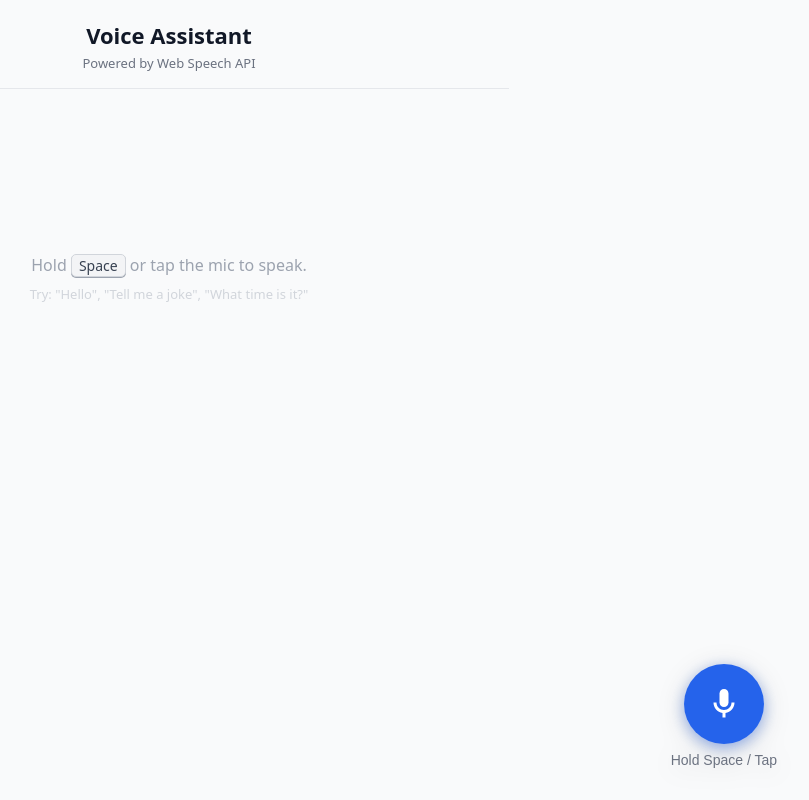
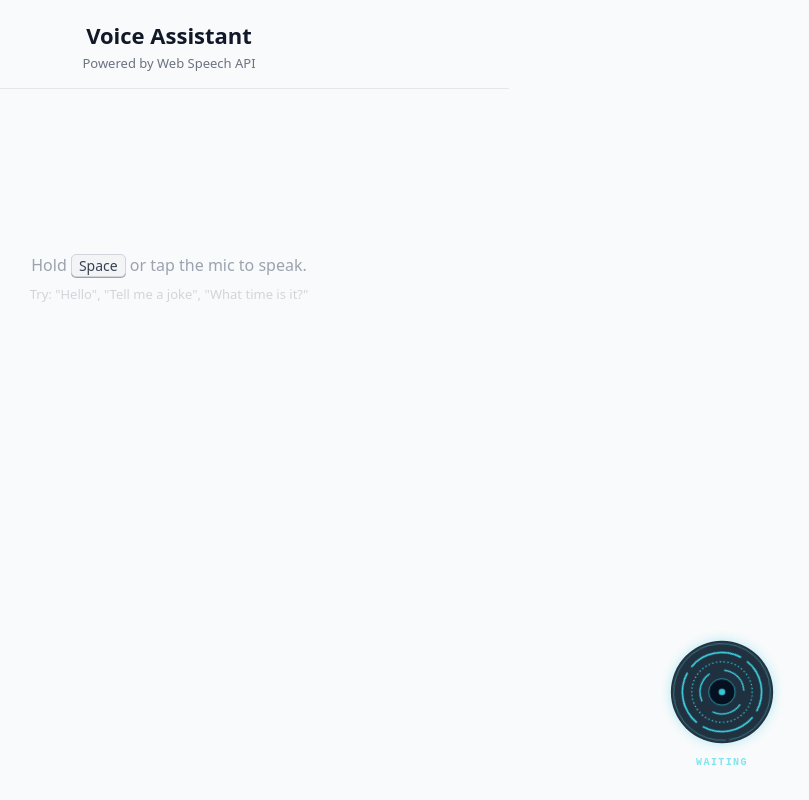
Before and after one commit to khajer/stts-web, a React (Vite) app: page / in a window 1280 px wide. Shown: the whole page, without its empty margins (471-1280 px from the left). Built offline with nearby package versions, Linux system fonts and the light colour scheme.

Commit message:
mic icon

```diff
--- a/src/components/MicButton.css
+++ b/src/components/MicButton.css
@@ -1,67 +1,154 @@
+/* ── J.A.R.V.I.S. HUD Mic Button ────────────────────────────── */
+
 .mic-button {
   display: flex;
   flex-direction: column;
   align-items: center;
-  gap: 8px;
+  gap: 10px;
   background: none;
   border: none;
   cursor: pointer;
   padding: 0;
-  color: inherit;
-  transition: transform 0.15s ease;
-  filter: drop-shadow(0 4px 12px rgba(0, 0, 0, 0.15));
+  color: #3dd8e8;
+  transition: transform 0.15s ease, color 0.3s ease;
+  user-select: none;
+  -webkit-tap-highlight-color: transparent;
 }
 
 .mic-button:active:not(.disabled) {
-  transform: scale(0.95);
+  transform: scale(0.96);
 }
 
 .mic-button.disabled {
   cursor: not-allowed;
-  opacity: 0.5;
+  color: #1e6a73;
 }
 
-.mic-icon {
-  display: flex;
-  align-items: center;
-  justify-content: center;
-  width: 80px;
-  height: 80px;
-  border-radius: 50%;
-  background: #2563eb;
-  color: white;
-  transition: background 0.2s ease, box-shadow 0.2s ease;
-  box-shadow: 0 4px 14px rgba(37, 99, 235, 0.4);
+/* ── HUD ring container ──────────────────────────────────────── */
+
+.hud-rings {
+  width: 110px;
+  height: 110px;
+  filter: drop-shadow(0 0 6px rgba(61, 216, 232, 0.45));
+  transition: filter 0.4s ease;
 }
 
-.mic-icon svg {
-  width: 36px;
-  height: 36px;
+.hud-rings svg {
+  width: 100%;
+  height: 100%;
+  overflow: visible;
 }
 
-.mic-button.listening .mic-icon {
-  background: #dc2626;
-  box-shadow: 0 0 0 0 rgba(220, 38, 38, 0.6);
-  animation: pulse 1.2s infinite;
+/* ── Ring rotation — all rings share centre of SVG viewBox ──── */
+
+.ring {
+  transform-box: view-box;
+  transform-origin: center;
 }
 
-.mic-button.disabled .mic-icon {
-  background: #6b7280;
-  box-shadow: none;
+/* idle: varied speeds and directions */
+.ring-1 { animation: spin-cw  23s linear infinite; }
+.ring-2 { animation: spin-cw   9s linear infinite; }
+.ring-3 { animation: spin-ccw 17s linear infinite; }
+.ring-4 { animation: spin-cw   5s linear infinite; }
+
+/* ── Listening state ─────────────────────────────────────────── */
+
+.mic-button.listening {
+  color: #00f0ff;
 }
 
+.mic-button.listening .hud-rings {
+  filter:
+    drop-shadow(0 0 10px rgba(0, 240, 255, 0.9))
+    drop-shadow(0 0 28px rgba(0, 240, 255, 0.45));
+  animation: hud-pulse 1.4s ease-in-out infinite;
+}
+
+/* listening: faster, mixed directions */
+.mic-button.listening .ring-1 { animation: spin-ccw  8s linear infinite; }
+.mic-button.listening .ring-2 { animation: spin-cw   3s linear infinite; }
+.mic-button.listening .ring-3 { animation: spin-ccw  5s linear infinite; }
+.mic-button.listening .ring-4 { animation: spin-cw   1.8s linear infinite; }
+
+/* ── Processing state ───────────────────────────────────────── */
+
+.mic-button.status-processing {
+  color: #3dd8e8;
+}
+
+.mic-button.status-processing .hud-rings {
+  animation: hud-pulse-slow 2s ease-in-out infinite;
+}
+
+/* ── Speaking state ─────────────────────────────────────────── */
+
+.mic-button.status-speaking {
+  color: #5ce4f5;
+}
+
+.mic-button.status-speaking .hud-rings {
+  filter:
+    drop-shadow(0 0 8px rgba(92, 228, 245, 0.7))
+    drop-shadow(0 0 20px rgba(92, 228, 245, 0.3));
+  animation: hud-pulse-slow 1.8s ease-in-out infinite;
+}
+
+/* ── Keyframes ──────────────────────────────────────────────── */
+
+@keyframes spin-cw {
+  to { transform: rotate(360deg); }
+}
+
+@keyframes spin-ccw {
+  to { transform: rotate(-360deg); }
+}
+
+@keyframes hud-pulse {
+  0%, 100% {
+    filter:
+      drop-shadow(0 0 8px rgba(0, 240, 255, 0.7))
+      drop-shadow(0 0 20px rgba(0, 240, 255, 0.3));
+  }
+  50% {
+    filter:
+      drop-shadow(0 0 14px rgba(0, 240, 255, 1))
+      drop-shadow(0 0 40px rgba(0, 240, 255, 0.6));
+  }
+}
+
+@keyframes hud-pulse-slow {
+  0%, 100% {
+    filter: drop-shadow(0 0 6px rgba(61, 216, 232, 0.5));
+  }
+  50% {
+    filter:
+      drop-shadow(0 0 12px rgba(61, 216, 232, 0.9))
+      drop-shadow(0 0 28px rgba(61, 216, 232, 0.4));
+  }
+}
+
+/* ── Label ──────────────────────────────────────────────────── */
+
 .mic-label {
-  font-size: 14px;
-  font-weight: 500;
-  color: #6b7280;
+  font-size: 10px;
+  font-weight: 600;
+  letter-spacing: 0.14em;
+  color: rgba(61, 216, 232, 0.65);
+  font-family: 'Courier New', Courier, monospace;
+  transition: color 0.3s ease;
 }
 
 .mic-button.listening .mic-label {
-  color: #dc2626;
+  color: #00f0ff;
+  text-shadow: 0 0 8px rgba(0, 240, 255, 0.8);
 }
 
-@keyframes pulse {
-  0% { box-shadow: 0 0 0 0 rgba(220, 38, 38, 0.6); }
-  70% { box-shadow: 0 0 0 20px rgba(220, 38, 38, 0); }
-  100% { box-shadow: 0 0 0 0 rgba(220, 38, 38, 0); }
+.mic-button.status-processing .mic-label,
+.mic-button.status-speaking .mic-label {
+  color: rgba(61, 216, 232, 0.85);
 }
+
+.mic-button.disabled .mic-label {
+  color: rgba(30, 106, 115, 0.6);
+}
--- a/src/components/MicButton.tsx
+++ b/src/components/MicButton.tsx
@@ -1,5 +1,5 @@
-import type { RecognitionStatus } from '../types/speech';
-import './MicButton.css';
+import type { RecognitionStatus } from "../types/speech";
+import "./MicButton.css";
 
 interface MicButtonProps {
   status: RecognitionStatus;
@@ -8,33 +8,94 @@ interface MicButtonProps {
 }
 
 export function MicButton({ status, onStart, onStop }: MicButtonProps) {
-  const isListening = status === 'listening';
-  const isDisabled = status === 'processing' || status === 'speaking';
+  const isListening = status === "listening";
+  const isDisabled = status === "processing" || status === "speaking";
 
   return (
     <button
-      className={`mic-button ${isListening ? 'listening' : ''} ${isDisabled ? 'disabled' : ''}`}
+      className={`mic-button status-${status} ${isListening ? "listening" : ""} ${isDisabled ? "disabled" : ""}`}
       onClick={isListening ? onStop : onStart}
       disabled={isDisabled}
-      aria-label={isListening ? 'Stop listening' : 'Start listening'}
+      aria-label={isListening ? "Stop listening" : "Start listening"}
     >
-      <span className="mic-icon">
-        {isListening ? (
-          <svg viewBox="0 0 24 24" fill="currentColor">
-            <rect x="6" y="6" width="12" height="12" rx="2" />
-          </svg>
-        ) : (
-          <svg viewBox="0 0 24 24" fill="currentColor">
-            <path d="M12 14c1.66 0 3-1.34 3-3V5c0-1.66-1.34-3-3-3S9 3.34 9 5v6c0 1.66 1.34 3 3 3z" />
-            <path d="M17 11c0 2.76-2.24 5-5 5s-5-2.24-5-5H5c0 3.53 2.61 6.43 6 6.92V21h2v-3.08c3.39-.49 6-3.39 6-6.92h-2z" />
-          </svg>
-        )}
-      </span>
+      <div className="hud-rings">
+        <svg viewBox="0 0 200 200" xmlns="http://www.w3.org/2000/svg">
+          {/* Dark backdrop */}
+          <circle cx="100" cy="100" r="93" fill="rgba(6,16,32,0.85)" />
+
+          {/* Ring 1 — thin near-complete outer ring */}
+          <g className="ring ring-1">
+            <circle
+              cx="100"
+              cy="100"
+              r="88"
+              fill="none"
+              stroke="currentColor"
+              strokeWidth="0.8"
+              strokeDasharray="545 8"
+              strokeLinecap="round"
+            />
+          </g>
+
+          {/* Ring 2 — 4 wide arc segments */}
+          <g className="ring ring-2">
+            <circle
+              cx="100"
+              cy="100"
+              r="72"
+              fill="none"
+              stroke="currentColor"
+              strokeWidth="3"
+              strokeDasharray="100 13"
+              strokeLinecap="butt"
+            />
+          </g>
+
+          {/* Ring 3 — dense tick marks */}
+          <g className="ring ring-3">
+            <circle
+              cx="100"
+              cy="100"
+              r="55"
+              fill="none"
+              stroke="currentColor"
+              strokeWidth="2"
+              strokeDasharray="2.5 4.4"
+            />
+          </g>
+
+          {/* Ring 4 — 3 inner arc segments */}
+          <g className="ring ring-4">
+            <circle
+              cx="100"
+              cy="100"
+              r="40"
+              fill="none"
+              stroke="currentColor"
+              strokeWidth="2.5"
+              strokeDasharray="56 27.7"
+              strokeLinecap="butt"
+            />
+          </g>
+
+          {/* Center circle */}
+          <circle
+            cx="100"
+            cy="100"
+            r="24"
+            fill="#061020"
+            stroke="currentColor"
+            strokeWidth="1.2"
+          />
+          <circle cx="100" cy="100" r="6" fill="currentColor" opacity="0.9" />
+        </svg>
+      </div>
+
       <span className="mic-label">
-        {status === 'idle' && 'Hold Space / Tap'}
-        {status === 'listening' && 'Listening...'}
-        {status === 'processing' && 'Thinking...'}
-        {status === 'speaking' && 'Speaking...'}
+        {status === "idle" && "WAITING"}
+        {status === "listening" && "LISTENING"}
+        {status === "processing" && "PROCESSING"}
+        {status === "speaking" && "SPEAKING"}
       </span>
     </button>
   );
```
